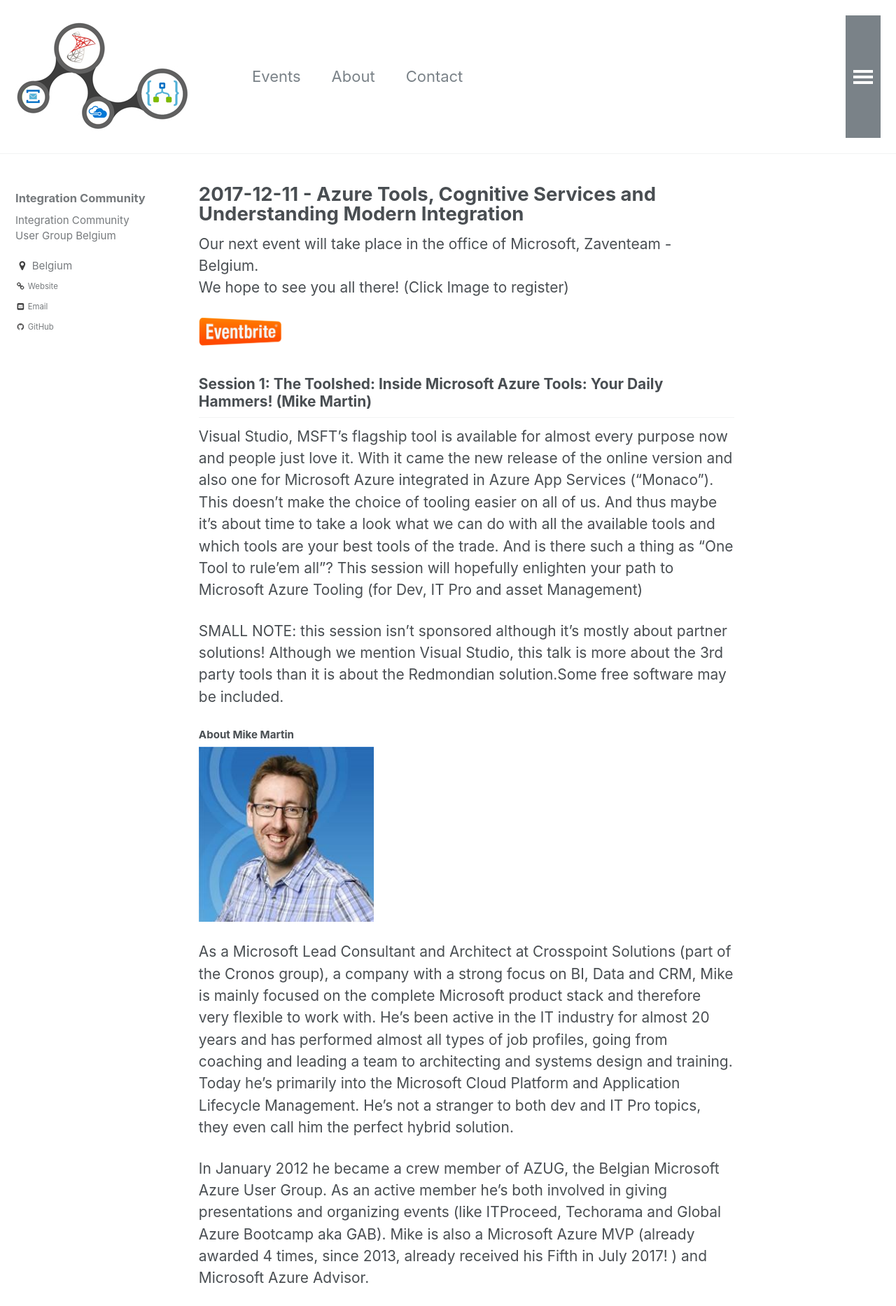
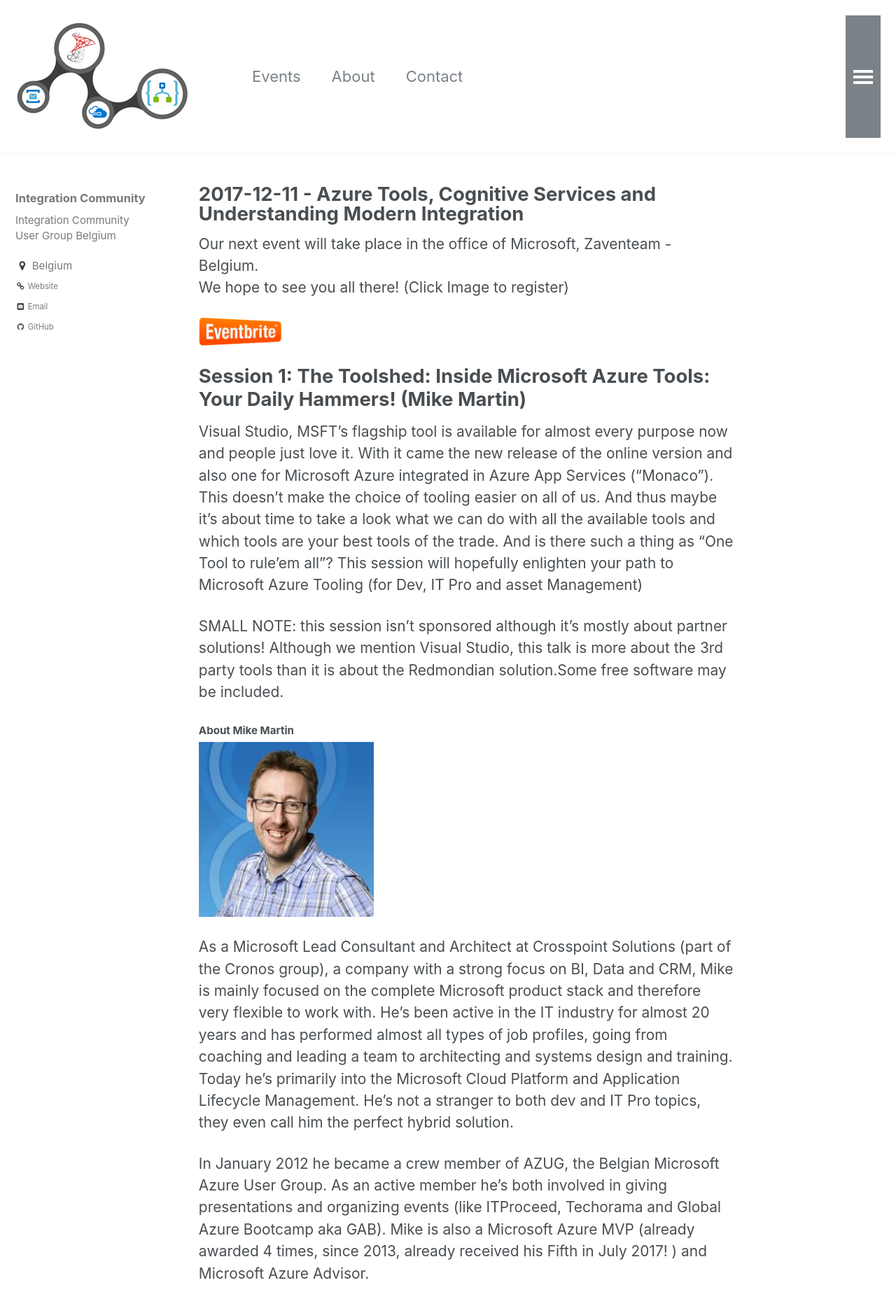
Before and after one commit to IntegrationCommunityBe/integrationcommunitybe.github.io, a Jekyll site: the page built from _posts/events/2017-12-11---Azure-Toolshed.md, in a window 1280 px wide. Shown: the top 1866 px of the page at 70% size. Built offline with Jekyll 4.4.1, drawn with Linux system fonts in a browser that asks for light colours.

Commit message:
update titles

```diff
--- a/_posts/events/2017-12-11---Azure-Toolshed.md
+++ b/_posts/events/2017-12-11---Azure-Toolshed.md
@@ -15,7 +15,7 @@ We hope to see you all there! (Click Image to register)
 
 <a href="https://www.eventbrite.com/e/integrationcommunitybe-monday-december-11-azure-tools-cognitive-services-and-understanding-modern-tickets-39835385711?aff=affiliate1" target="_blank"><img class="alignleft wp-image-1011" src="/assets/media/logo/eventbrite.png" alt="eventbrite" width="119" height="40" /></a>
 
-## Session 1: The Toolshed: Inside Microsoft Azure Tools: Your Daily Hammers! (Mike Martin)
+# Session 1: The Toolshed: Inside Microsoft Azure Tools: Your Daily Hammers! (Mike Martin)
 
 Visual Studio, MSFT’s flagship tool is available for almost every purpose now and people just love it. With it came the new release of the online version and also one for Microsoft Azure integrated in Azure App Services (“Monaco”). This doesn’t make the choice of tooling easier on all of us. And thus maybe it’s about time to take a look what we can do with all the available tools and which tools are your best tools of the trade. And is there such a thing as “One Tool to rule’em all”? This session will hopefully enlighten your path to Microsoft Azure Tooling (for Dev, IT Pro and asset Management)
 
@@ -34,7 +34,7 @@ Helping out in the community and introducing new & young people into the world o
 
 <br />
 
-## Session 2: Integrating life with cognitive services (Eldert Grootenboer)
+# Session 2: Integrating life with cognitive services (Eldert Grootenboer)
 
 In this session, we will see how we can get data from the real world, and use this to drive our business. Thanks to Microsoft Cognitive Services we can easily work with data from the real world, like text, images and videos. By integrating this data into our processes we can make even more engaging and better solutions.
 
@@ -46,7 +46,7 @@ Eldert is an Azure MVP and Integration Architect from the Netherlands, mainly fo
 
 <br />
 
-## Session 3: Understanding Modern Integration (Tord Glad Nordahl)
+# Session 3: Understanding Modern Integration (Tord Glad Nordahl)
 
 Integration is getting more and more important as we start integrating systems as well as devices, how can you ensure that your framework is in the same era as your technology roadmap. And how can you sell it to the C-level organization. After this session you should have enough firepower to both understand what it requires, as well as how to sell it internally in your organization.
 
```
